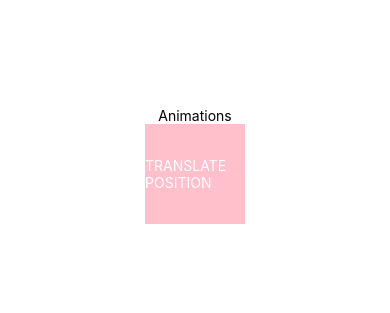
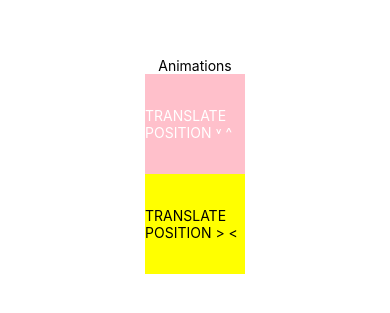
Before and after one commit to niccmac/animations, a React Native app: screen / in a window 390 px wide. Shown: the part 257-570 px from the top of the page. Built offline with nearby package versions, Linux system fonts and the light colour scheme.

Commit message:
Add translate position right to left

```diff
--- a/App.js
+++ b/App.js
@@ -74,7 +74,26 @@ export default function App() {
             ],
           }}
         >
-          <Text style={{ color: "white" }}>TRANSLATE POSITION</Text>
+          <Text style={{ color: "white" }}>TRANSLATE POSITION ˅ ^</Text>
+        </Animated.View>
+      </TouchableWithoutFeedback>
+      <TouchableWithoutFeedback onPressIn={startTranslatePositionAnimation}>
+        <Animated.View
+          style={{
+            backgroundColor: "yellow",
+            flexDirection: "row",
+            height: 100,
+            width: 100,
+            justifyContent: "center",
+            alignItems: "center",
+            transform: [
+              {
+                translateX: translatePosition, //Use translateX to move left > right
+              },
+            ],
+          }}
+        >
+          <Text style={{ color: "black" }}>{"TRANSLATE POSITION > < "}</Text>
         </Animated.View>
       </TouchableWithoutFeedback>
     </View>
```
